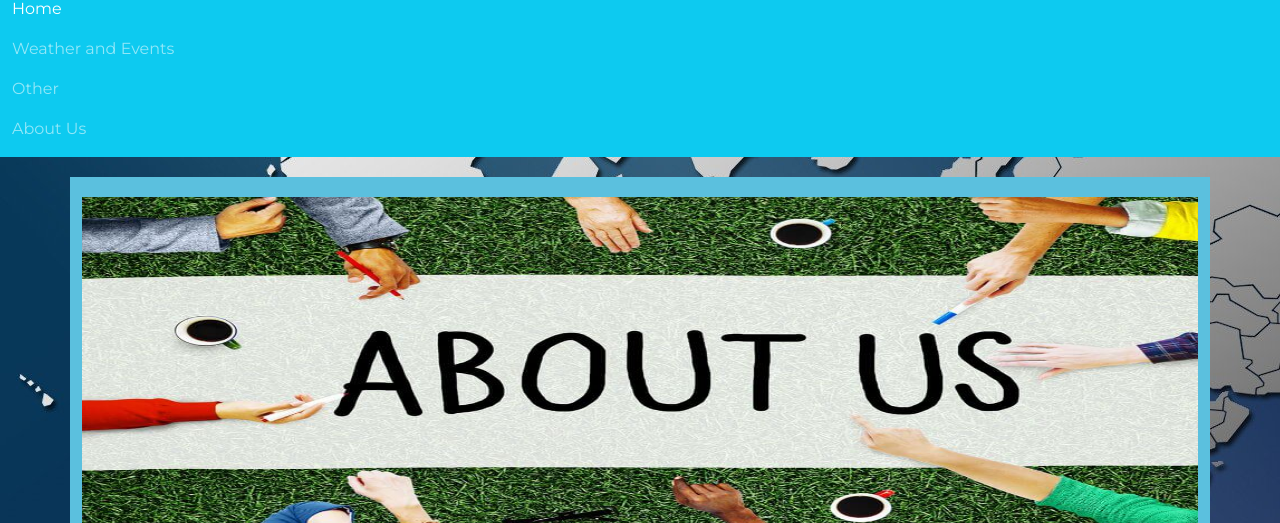
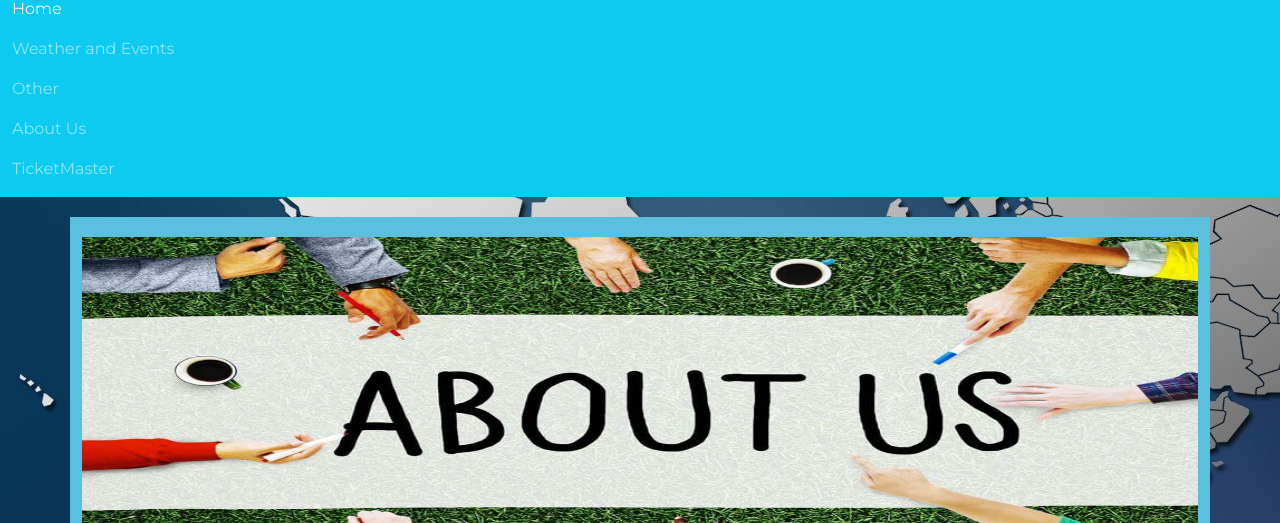
Before and after one commit to UniversityOfDundee-Computing/AC11002-api-mashup-team-e, a plain HTML site: page AboutUs.html in a window 1280 px wide. Both pictures are taken after a click on the button "Toggle navigation". Shown: the part 59-582 px from the top of the page. Drawn offline with nearby package versions, Linux system fonts and the light colour scheme.

Commit message:
Added in links to Ticket Master in the Navbar

```diff
--- a/AboutUs.html
+++ b/AboutUs.html
@@ -34,6 +34,9 @@
             </li>
             <li>
               <a class="nav-link" href="AboutUs.html">About Us</a>
+            </li>
+            <li>
+              <a class="nav-link" href="https://www.ticketmaster.co.uk/%22%3Eticketmaster">TicketMaster</a>
             </li>
           </ul>
         </div>
```
Also changed, not shown: Home.html (+3 -0 lines).
